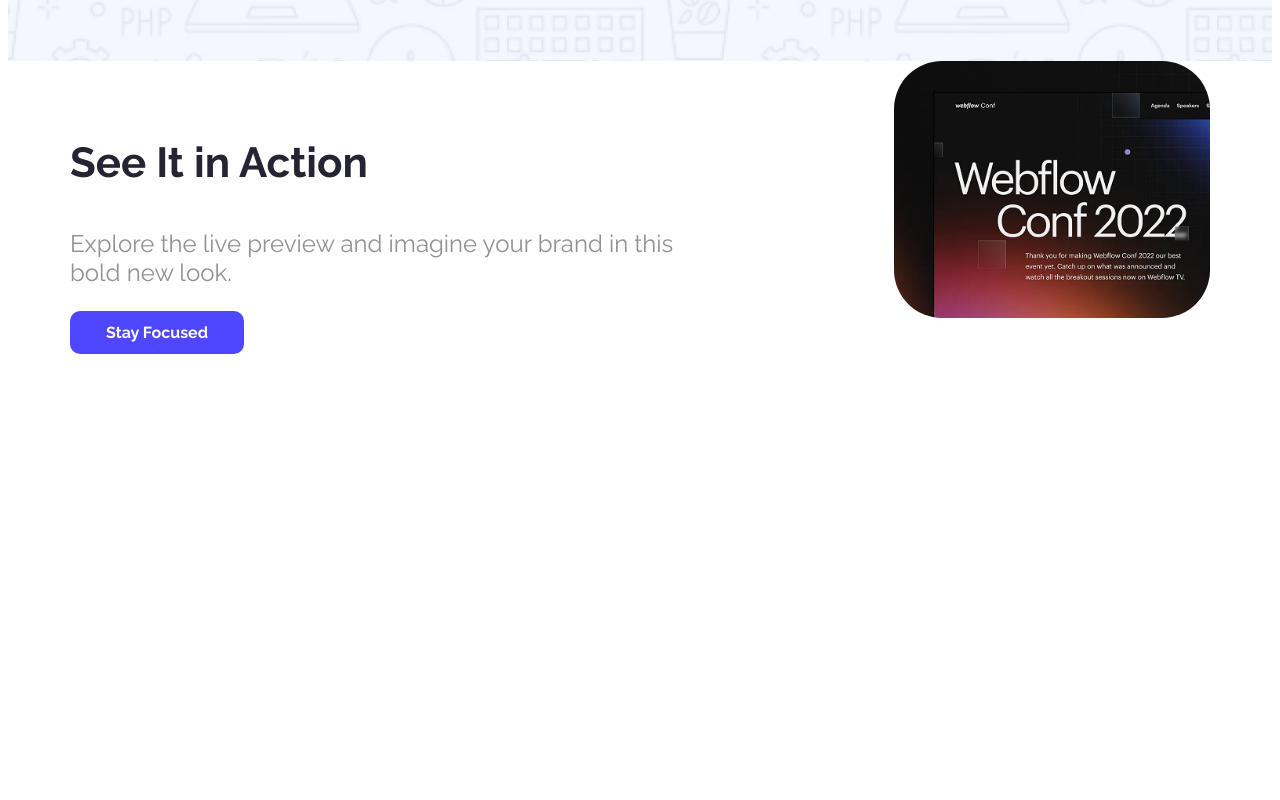
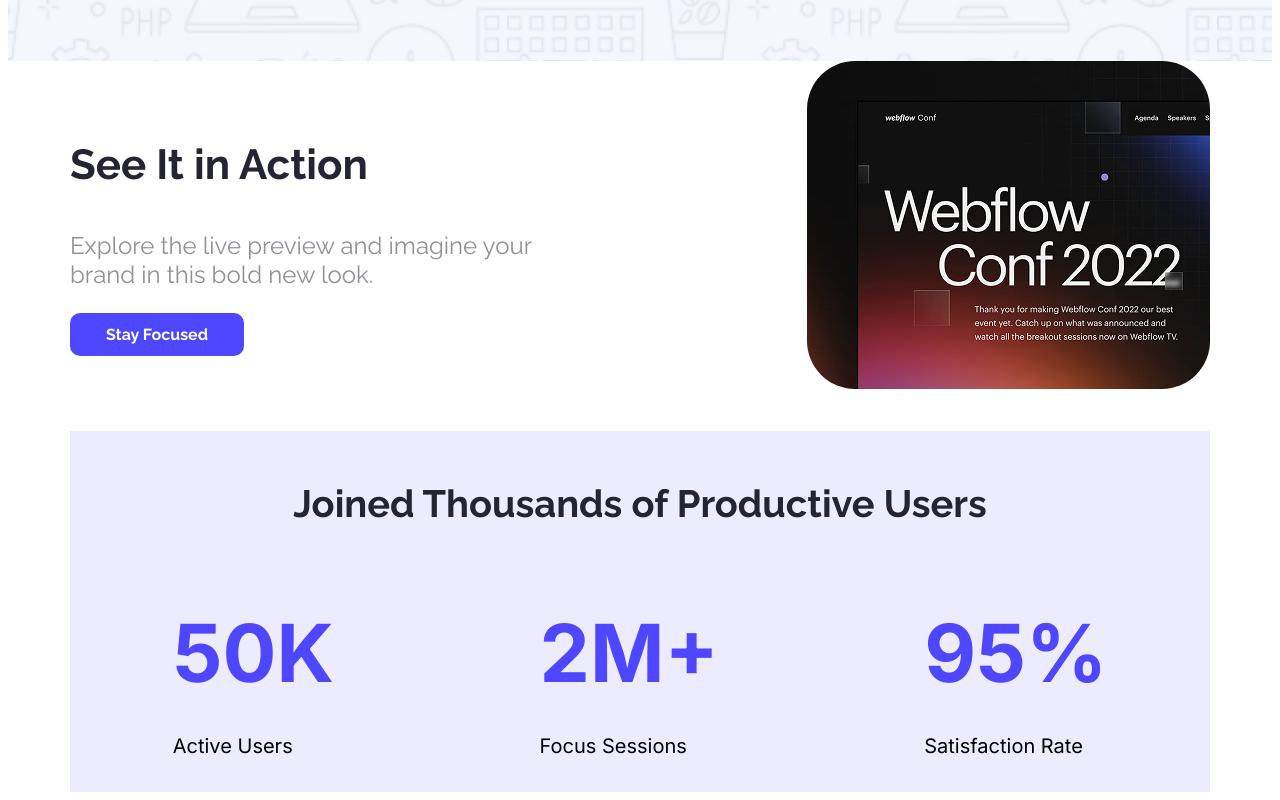
Before and after one commit to miraz7914/web-flow-A01, a plain HTML site: page web-flow-A01/index.html in a window 1280 px wide. Shown: the part 590-1390 px from the top of the page. Before the commit the page ends 987 px from the top, so only its background shows below. Drawn offline with Linux system fonts and the light colour scheme.

Commit message:
user section done

```diff
--- a/web-flow-A01/index.html
+++ b/web-flow-A01/index.html
@@ -43,6 +43,27 @@
         <img src="Assets/wc-mini.png" alt="">
       </div>
     </section>
+
+    <!-- user section start  -->
+    <section class="user-section">
+      <h3 class="user-title">Joined Thousands of Productive Users</h3>
+      <div class="user">
+        <div class="date">
+          <h1 class="data-title Primary-Color">50K</h1>
+          <h5 class="data-subtitle">Active Users</h5>
+        </div>
+        <div class="date">
+          <h1 class="data-title Primary-Color">2M+</h1>
+          <h5 class="data-subtitle">Focus Sessions</h5>
+        </div>
+        <div class="date">
+          <h1 class="data-title Primary-Color">95%</h1>
+          <h5 class="data-subtitle">Satisfaction Rate</h5>
+        </div>
+      </div>
+    </section>
+    <!-- user section end -->
+
   </main>
   <main>
     <footer>
--- a/web-flow-A01/styles/webflowA01.css
+++ b/web-flow-A01/styles/webflowA01.css
@@ -89,12 +89,44 @@ main {
   align-items: center;
 }
 
-.right-side {
+.right-side {}
+
+.right-side img {
   width: 403px;
   height: 328px;
+  border-radius: 48px;
 }
 
-.right-side img {
-  width: 100%;
-  border-radius: 48px;
+
+/* user section style  */
+.user-section {
+  background: rgba(78, 71, 255, 0.1);
 }
+
+.user-title {
+  text-align: center;
+  font-size: 38px;
+  font-weight: 700;
+  color: #252432;
+  padding-top: 50px;
+}
+
+.user {
+  display: flex;
+  justify-content: space-around;
+}
+
+.data-title {
+  font-size: 80px;
+  font-weight: 700;
+  font-family: Inter;
+  margin-bottom: 0;
+  margin-top: 40px;
+
+}
+
+.data-subtitle {
+  font-family: Inter;
+  font-size: 20px;
+  font-weight: 400;
+}
```
